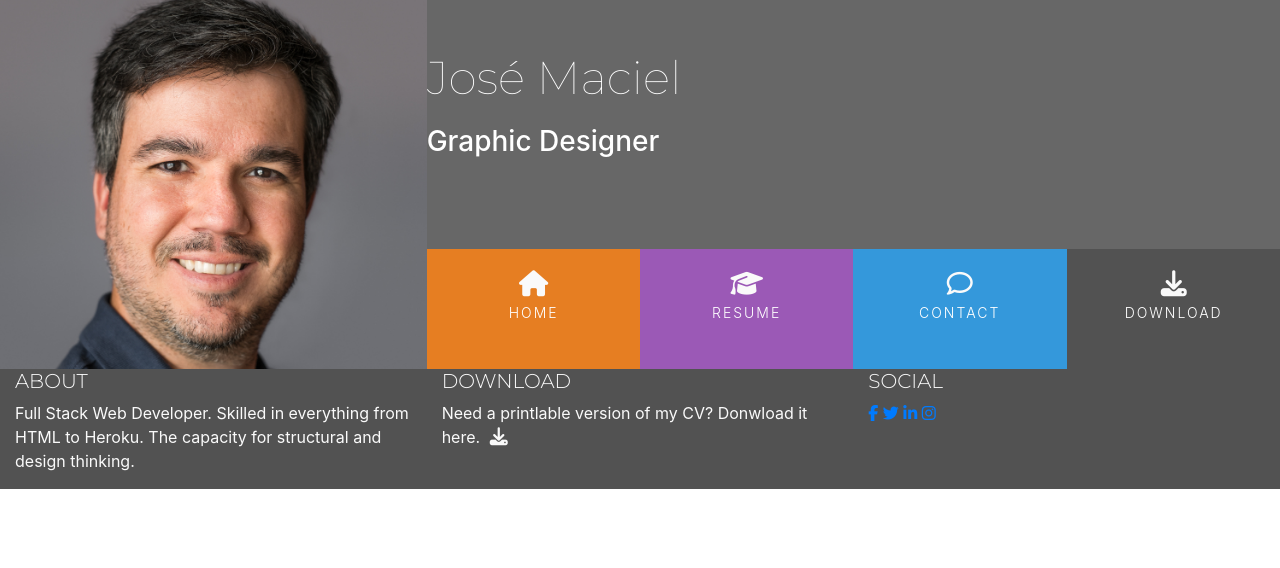
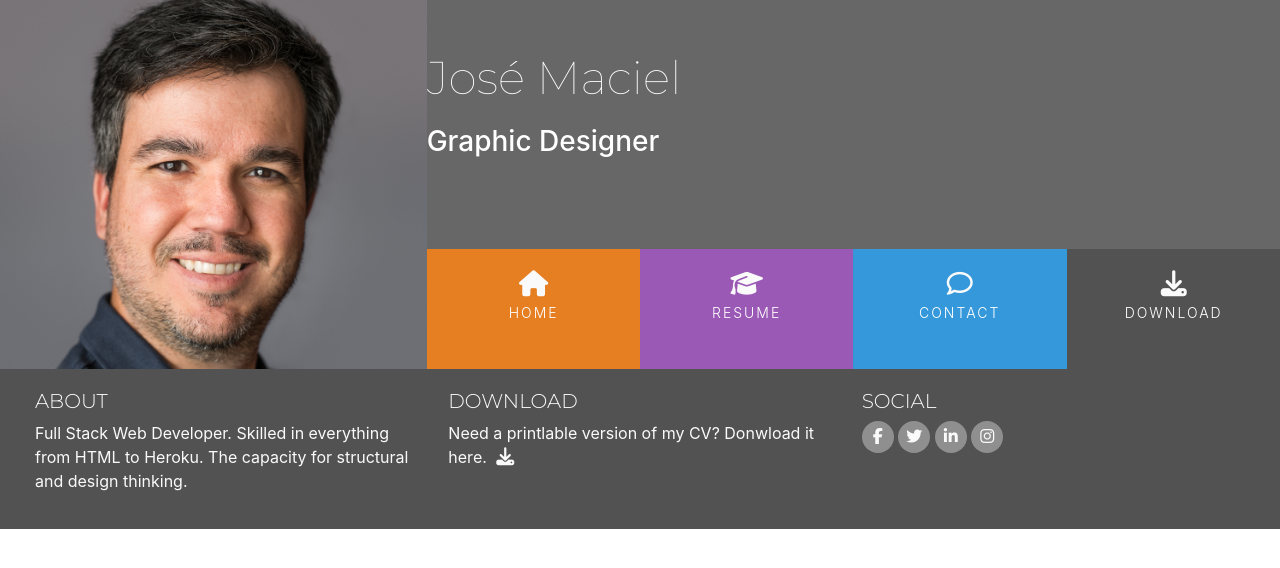
Before and after one commit to zemaciel/resume, a plain HTML site: page index.html in a window 1280 px wide. Drawn offline with nearby package versions, Linux system fonts and the light colour scheme.

Commit message:
Complete header and footer, unfixed bugs

```diff
--- a/assets/css/style.css
+++ b/assets/css/style.css
@@ -152,3 +152,29 @@ footer {
 .cv-pdf i:hover {
     color: #e84610
 }
+
+.social-links {
+    padding-bottom: 15px;
+    }
+.social-links li a i {
+        width: 32px;
+        height: 32px;
+        padding: 12px 0;
+        border-radius: 50%;
+        line-height: 7px;
+        text-align: center;
+        color: #fafafa;
+        background: #8f8f8f;
+        transition: all 0.35s ease-in-out;
+        -moz-transition: all 0.35s ease-in-out;
+        -webkit-transition: all 0.35s ease-in-out;
+        -o-transition: all 0.35s ease-in-out;
+    }
+
+.social-links li a i:hover {
+    background: #e84610;
+}
+
+#footer-details {
+    padding: 20px;
+}
--- a/index.html
+++ b/index.html
@@ -53,7 +53,7 @@
 
     </section>
     <footer class="container-fluid">
-        <div class="row">
+        <div id="footer-details" class="row">
             <div class="col-sm-4">
                 <h5 class="uppercase general-sub">About</h5>
                 <p class="inline-block"> Full Stack Web Developer. Skilled in everything from HTML to Heroku.
```
